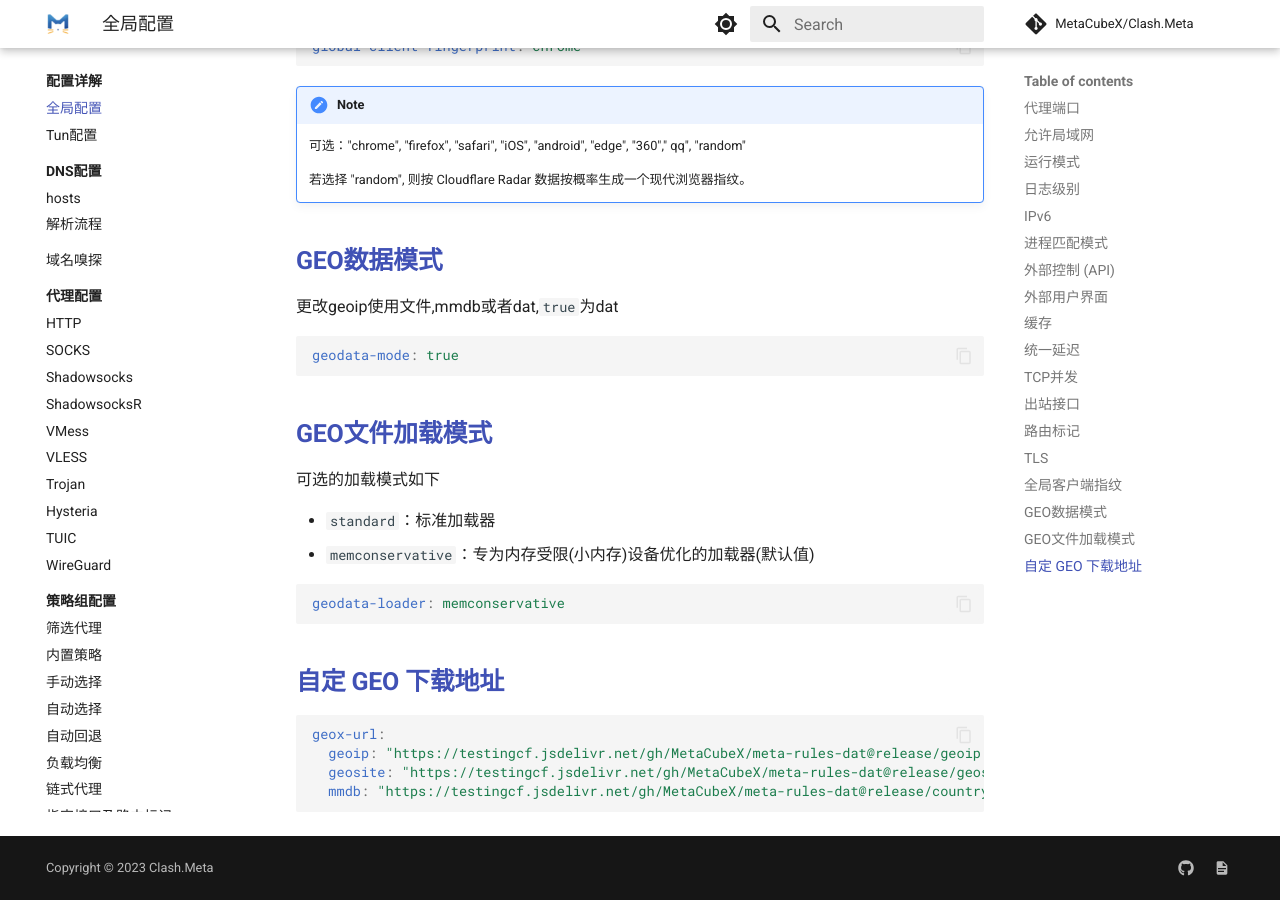
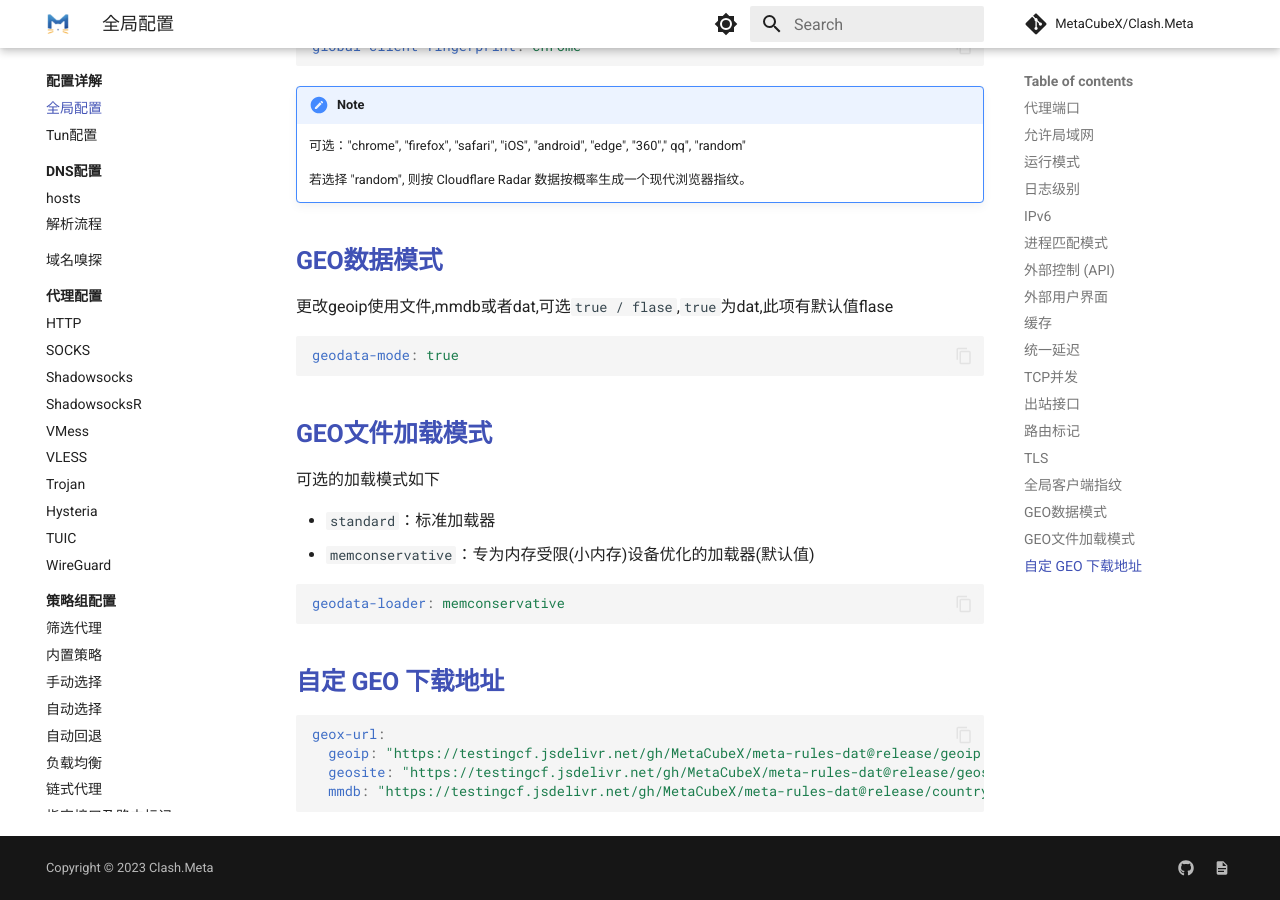
Before and after one commit to MetaCubeX/Meta-Docs, an MkDocs documentation site: the page built from docs/config/general.md, in a window 1280 px wide and 900 px high, scrolled down 4699 px. Built offline with MkDocs 1.6.1 and Material for MkDocs 9.7.7, drawn with Linux system fonts in a browser that asks for light colours; comment, search, counter and statistics services are not loaded.

Commit message:
general.md

````diff
--- a/docs/config/general.md
+++ b/docs/config/general.md
@@ -224,7 +224,7 @@ global-client-fingerprint: chrome
 
 ## **GEO数据模式**
 
-更改geoip使用文件,mmdb或者dat,`true`为dat
+更改geoip使用文件,mmdb或者dat,可选`true / flase`,`true`为dat,此项有默认值flase
 
 ```yaml
 geodata-mode: true
````
